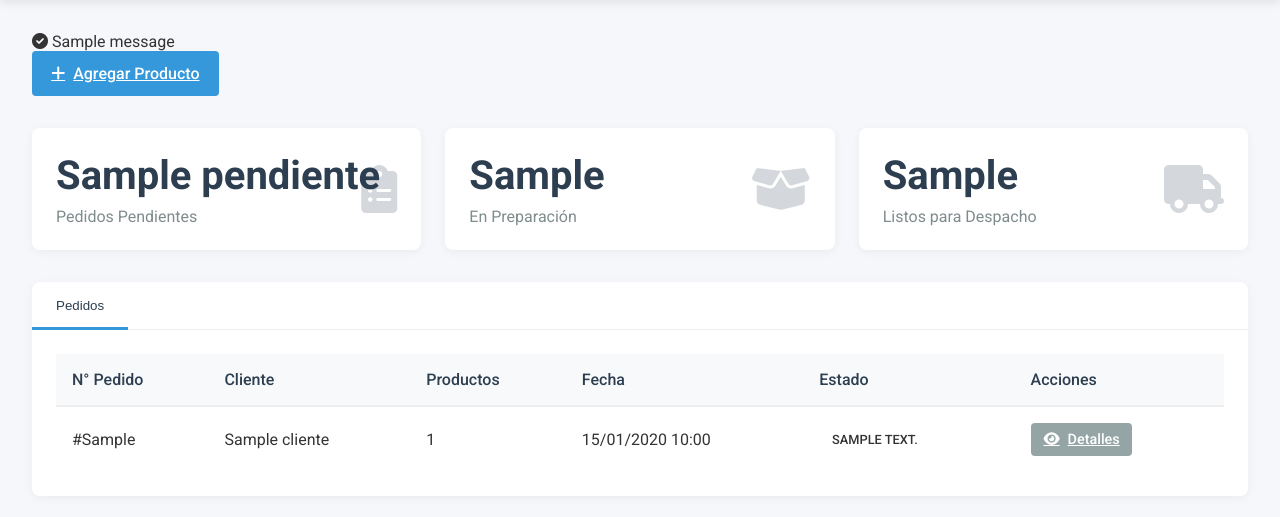
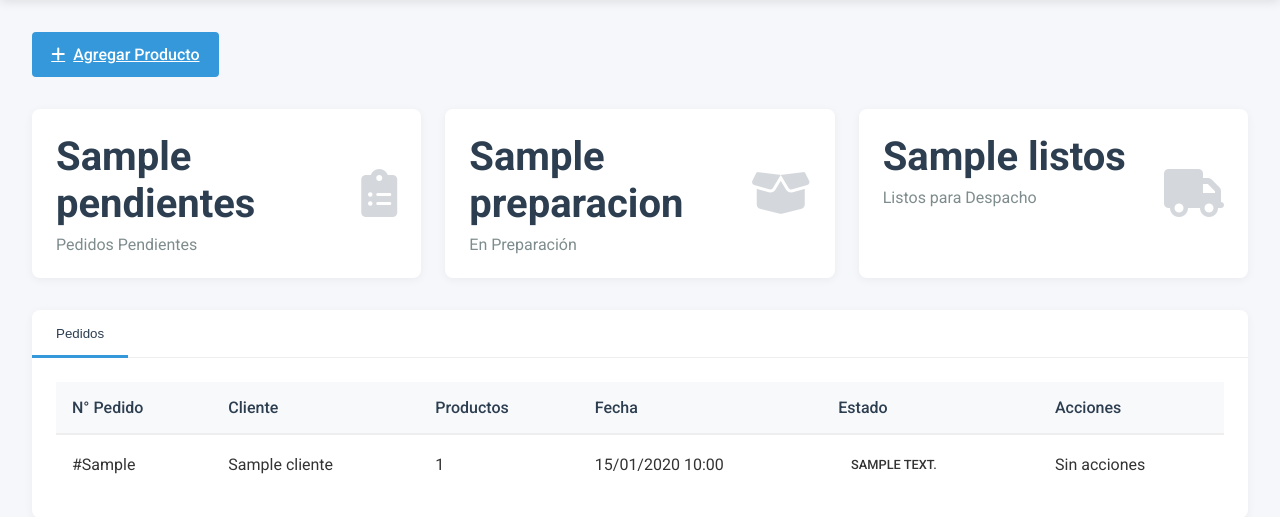
Before and after one commit to Ignaciojeda/Proyecto, a Flask app: template app/Templates/Vista_Bodeguero.html in a window 1280 px wide. Shown: the part 60-577 px from the top of the page. Run offline with Flask 3, Linux system fonts and the light colour scheme; the template is opened without the code that fills it: most values are stand-ins (such as "Sample title", 1, 10 or a date in 2020); one stand-in notice (Sample message) is shown; parts of the project's set-up code (start-up, migrations or seed data) failed here and were passed over.

Commit message:
Bodeguero

```diff
--- a/app/Modelo/Sucursal.py
+++ b/app/Modelo/Sucursal.py
@@ -8,12 +8,11 @@ class Sucursal(db.Model):
     direccion = db.Column(db.String(45))
     region = db.Column(db.String(45))
     comuna = db.Column(db.String(45))
-    encargadoId = db.Column(db.Integer, db.ForeignKey('Usuario.idUsuario'))  # Añadido para relación con bodeguero
+    encargadoId = db.Column(db.Integer, db.ForeignKey('Usuario.idUsuario'))
 
     # Relaciones
     pedidos = db.relationship('Pedido', back_populates='sucursal')
     inventarios = db.relationship('Inventario', back_populates='sucursal')
-    encargado = db.relationship('Usuario')  # Relación con el usuario bodeguero
 
     def __repr__(self):
         return f'<Sucursal {self.nombre}>'
--- a/app/Static/Bodeguero.css
+++ b/app/Static/Bodeguero.css
@@ -365,3 +365,24 @@ body {
         margin-bottom: 0.5rem;
     }
 }
+
+.status-badge.pendiente {
+    background-color: #f1c40f;
+    color: white;
+}
+.status-badge.aceptado {
+    background-color: #3498db;
+    color: white;
+}
+.status-badge.en-preparación {
+    background-color: #9b59b6;
+    color: white;
+}
+.status-badge.listo-para-entrega {
+    background-color: #2ecc71;
+    color: white;
+}
+.status-badge.entregado {
+    background-color: #7f8c8d;
+    color: white;
+}
--- a/app/Templates/Vista_Bodeguero.html
+++ b/app/Templates/Vista_Bodeguero.html
@@ -23,74 +23,36 @@
         </header>
 
         <div class="content-container">
-            <!-- Mensajes flash -->
-            {% with messages = get_flashed_messages(with_categories=true) %}
-                {% if messages %}
-                    <div class="flash-messages">
-                        {% for category, message in messages %}
-                            <div class="flash-message {{ category }}">
-                                <i class="fas {% if category == 'success' %}fa-check-circle{% else %}fa-exclamation-circle{% endif %}"></i>
-                                {{ message }}
-                            </div>
-                        {% endfor %}
-                    </div>
-                {% endif %}
-            {% endwith %}
 
-            <!-- Sección de Acciones Rápidas -->
             <div class="quick-actions">
-                <!-- Corregido: Cambiado a producto.registrar_producto -->
                 <a href="{{ url_for('producto.registrar_producto') }}" class="btn btn-primary">
                     <i class="fas fa-plus"></i> Agregar Producto
                 </a>
             </div>
 
-            <!-- Tarjetas Estadísticas -->
-
             <div class="stats-cards">
                 <div class="stat-card">
-                            <div class="stat-value">
-                                {% if estados is defined and estados.Pendiente is defined %}
-                                    {{ estados.Pendiente }}
-                                {% else %}
-                                    0
-                                {% endif %}
-                            </div>
+                    <div class="stat-value">{{ estados.get('Pendientes', 0) }}</div>
                     <div class="stat-label">Pedidos Pendientes</div>
                     <i class="fas fa-clipboard-list stat-icon"></i>
                 </div>
                 <div class="stat-card">
-                            <div class="stat-value">
-                                {% if estados is defined and estados.get('En preparación') is not none %}
-                                    {{ estados['En preparación'] }}
-                                {% else %}
-                                    0
-                                {% endif %}
-                            </div>
+                    <div class="stat-value">{{ estados.get('Preparacion', 0) }}</div>
                     <div class="stat-label">En Preparación</div>
                     <i class="fas fa-box-open stat-icon"></i>
                 </div>
                 <div class="stat-card">
-                            <div class="stat-value">
-                                {% if estados is defined and estados['Listo para despacho'] is defined %}
-                                    {{ estados['Listo para despacho'] }}
-                                {% else %}
-                                    0
-                                {% endif %}
-                            </div>
+                    <div class="stat-value">{{ estados.get('Listos', 0) }}</div>
                     <div class="stat-label">Listos para Despacho</div>
                     <i class="fas fa-truck stat-icon"></i>
                 </div>
             </div>
 
-            <!-- Pestañas de Contenido -->
             <div class="tabs-container">
                 <div class="tabs">
                     <button class="tab-btn active" data-tab="pedidos">Pedidos</button>
-
                 </div>
 
-                <!-- Contenido de Pedidos -->
                 <div class="tab-content active" id="pedidos">
                     <div class="table-container">
                         <table class="data-table">
@@ -117,27 +79,36 @@
                                         </span>
                                     </td>
                                     <td class="actions-cell">
-                                        {% if pedido.etapa and pedido.etapa.descripcion == 'Pendiente' %}
-                                        <form action="{{ url_for('bodeguero.actualizar_estado') }}" method="POST" style="display: inline;">
+                                            {% if pedido.etapa and pedido.etapa.idEtapaPedido == 1 %}
+                                                <!-- De Pendiente a Aceptado -->
+                                                <form action="{{ url_for('bodeguero.actualizar_estado') }}" method="POST" style="display:inline;">
                                                     <input type="hidden" name="pedido_id" value="{{ pedido.idPedido }}">
                                                     <input type="hidden" name="nuevo_estado" value="2">
                                                     <button type="submit" class="btn-action accept">
                                                         <i class="fas fa-check"></i> Aceptar
                                                     </button>
                                                 </form>
-                                        {% elif pedido.etapa and pedido.etapa.descripcion == 'En preparación' %}
-                                        <form action="{{ url_for('bodeguero.actualizar_estado') }}" method="POST" style="display: inline;">
+                                            {% elif pedido.etapa and pedido.etapa.idEtapaPedido == 2 %}
+                                                <!-- De Aceptado a En preparación -->
+                                                <form action="{{ url_for('bodeguero.actualizar_estado') }}" method="POST" style="display:inline;">
                                                     <input type="hidden" name="pedido_id" value="{{ pedido.idPedido }}">
                                                     <input type="hidden" name="nuevo_estado" value="3">
                                                     <button type="submit" class="btn-action ready">
-                                                <i class="fas fa-check-double"></i> Marcar listo
+                                                        <i class="fas fa-cogs"></i> Preparar
                                                     </button>
                                                 </form>
+                                            {% elif pedido.etapa and pedido.etapa.idEtapaPedido == 3 %}
+                                                <!-- De En preparación a Listo para entrega -->
+                                                <form action="{{ url_for('bodeguero.actualizar_estado') }}" method="POST" style="display:inline;">
+                                                    <input type="hidden" name="pedido_id" value="{{ pedido.idPedido }}">
+                                                    <input type="hidden" name="nuevo_estado" value="4">
+                                                    <button type="submit" class="btn-action dispatch">
+                                                        <i class="fas fa-truck-loading"></i> Listo para entrega
+                                                    </button>
+                                                </form>
+                                            {% else %}
+                                                <span class="no-action">Sin acciones</span>
                                             {% endif %}
-                                        <a href="{{ url_for('pedidos.detalle_pedido', pedido_id=pedido.idPedido) }}" class="btn-action details">
-                                            <i class="fas fa-eye"></i> Detalles
-                                        </a>
-
                                         </td>
                                 </tr>
                                 {% else %}
@@ -150,32 +121,20 @@
                     </div>
                 </div>
 
+            </div>
+        </div>
+    </div>
 
     <script src="{{ url_for('static', filename='js/bodeguero.js') }}"></script>
     <script>
-        // Manejo de pestañas
         document.querySelectorAll('.tab-btn').forEach(btn => {
             btn.addEventListener('click', () => {
-                // Ocultar todos los contenidos
-                document.querySelectorAll('.tab-content').forEach(content => {
-                    content.classList.remove('active');
-                });
-
-                // Desactivar todos los botones
-                document.querySelectorAll('.tab-btn').forEach(tabBtn => {
-                    tabBtn.classList.remove('active');
-                });
-
-                // Activar el seleccionado
+                document.querySelectorAll('.tab-content').forEach(content => content.classList.remove('active'));
+                document.querySelectorAll('.tab-btn').forEach(tabBtn => tabBtn.classList.remove('active'));
                 btn.classList.add('active');
                 document.getElementById(btn.dataset.tab).classList.add('active');
             });
         });
-
-        // Generar reporte
-        document.getElementById('generar-reporte')?.addEventListener('click', () => {
-            alert('Función de generar reporte estará disponible pronto');
-        });
     </script>
 </body>
 </html>
```
Also changed, not shown: app/Controlador/Vista_Bodeguero.py (+52 -9 lines), app/Templates/Carrito.html (+0 -13 lines), app/Templates/login.html (+0 -12 lines). Lines whose indentation alone changed are shown as unchanged.
